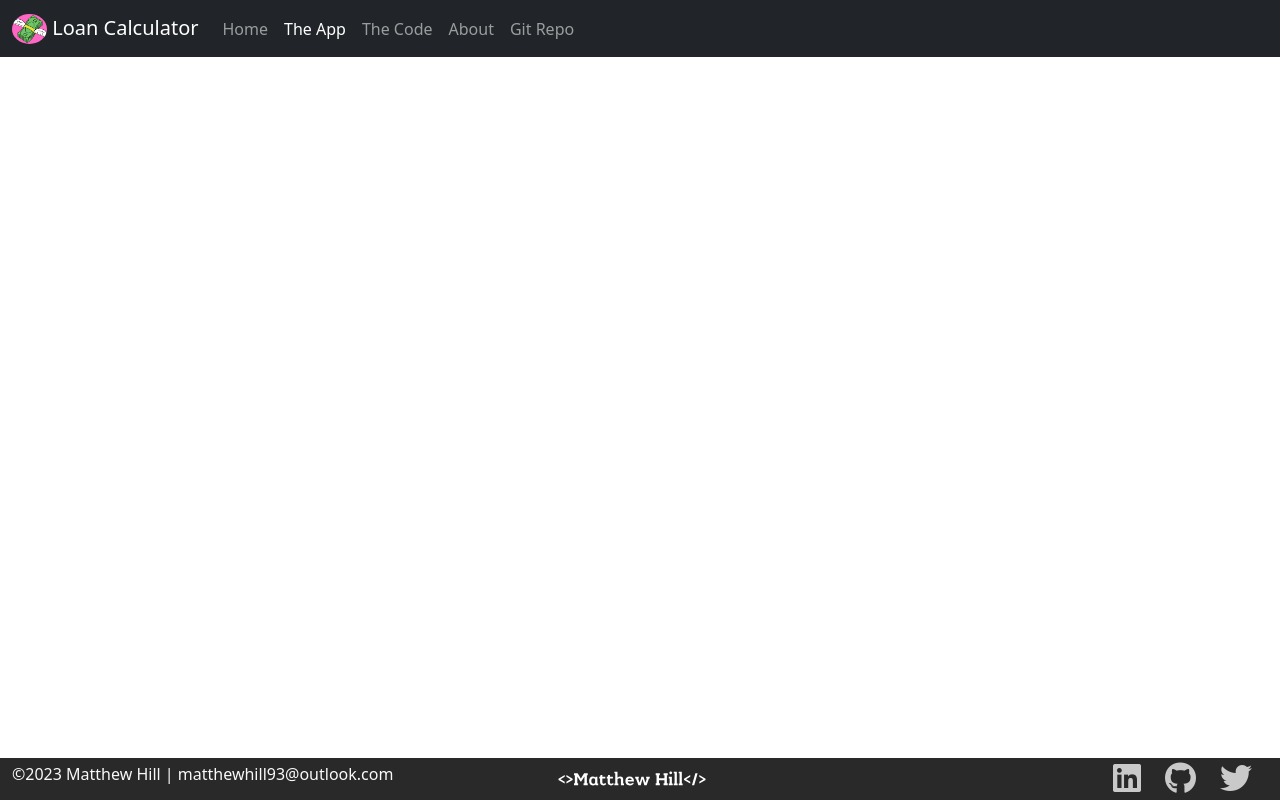
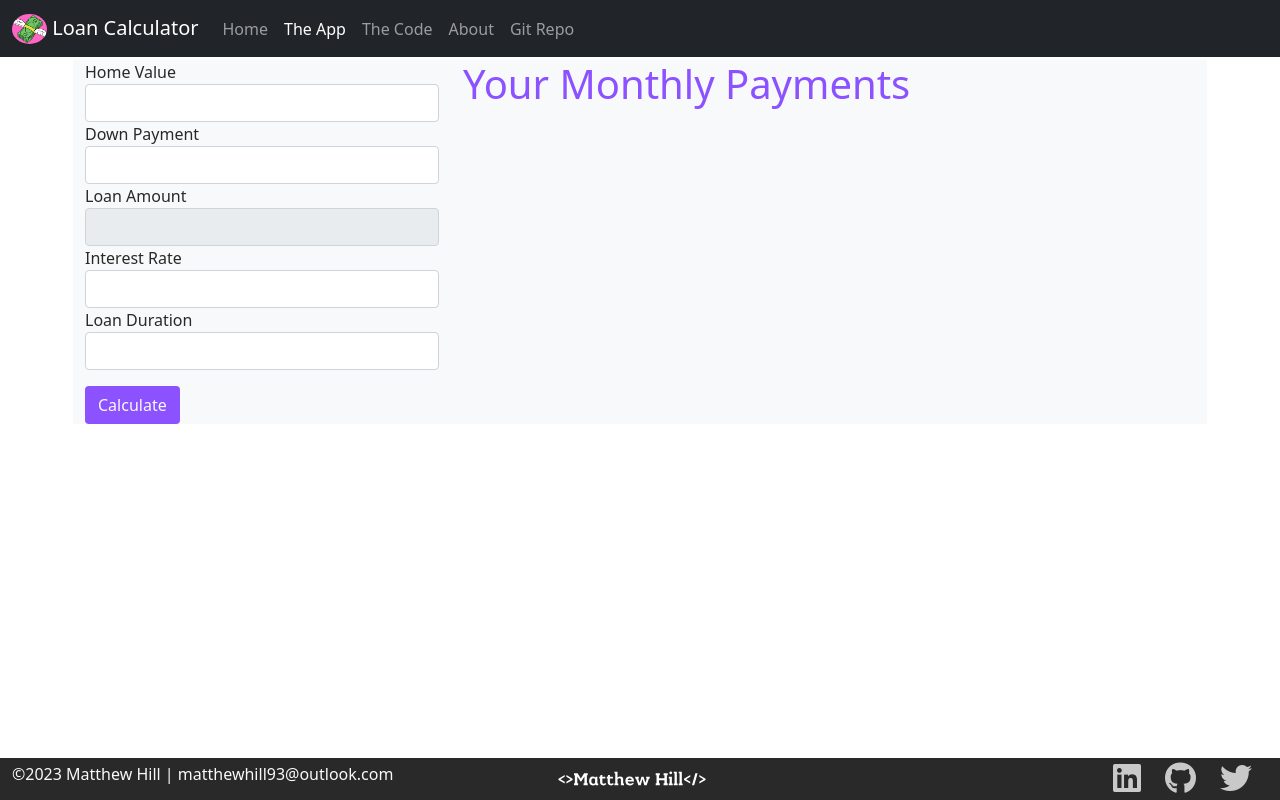
Before and after one commit to Ma77hewHill/LoanCalculator, a plain HTML site: page app.html in a window 1280 px wide. Drawn offline with nearby package versions, Linux system fonts and the light colour scheme.

Commit message:
App page styling added

```diff
--- a/app.html
+++ b/app.html
@@ -50,9 +50,35 @@
 <main class="flex-shrink-0">
     <div class="container">
         <div class="row">
-            <div class="col-8">
+            <div class="bg-light col-4 ">
+                <form>
+                    <div class="form-group">
+                        <label>Home Value</label>
+                        <input type="number" class="autocomplete form-control" id="homeValue">
+                    </div>
+                    <div class="form-group">
+                        <label>Down Payment</label>
+                        <input type="number" class="autocomplete form-control" id="downPayment">
+                    </div>
+                    <div class="form-group">
+                        <label>Loan Amount</label>
+                        <input type="number" class="autocomplete form-control" id="loanAmount" readonly>
+                    </div>
+                    <div class="form-group">
+                        <label>Interest Rate</label>
+                        <input type="text" class="autocomplete form-control" id="interestRate">
+                    </div>
+                    <div class="form-group">
+                        <label>Loan Duration</label>
+                        <input type="number" class="autocomplete form-control" id="loanDuration">
+                    </div>
+                </form>
+                <p></p>
+                <button class="form-group btn btn-large btn-color text-light" type="submit">Calculate</button>
             </div>
-        <div class="col-4"></div>
+        <div class="col-8 bg-light">
+            <h1 class="pl-3">Your Monthly Payments</h1>
+        </div>
         </div>
     </div>
 </main>
--- a/css/site.css
+++ b/css/site.css
@@ -20,6 +20,10 @@ footer{
 
 h1,h2,h3,h4,h5,h6{
     color:var(--primary-color)
+}
+
+.btn-color{
+    background-color: #8C52FF; ;
 }
 
 footer{
```
